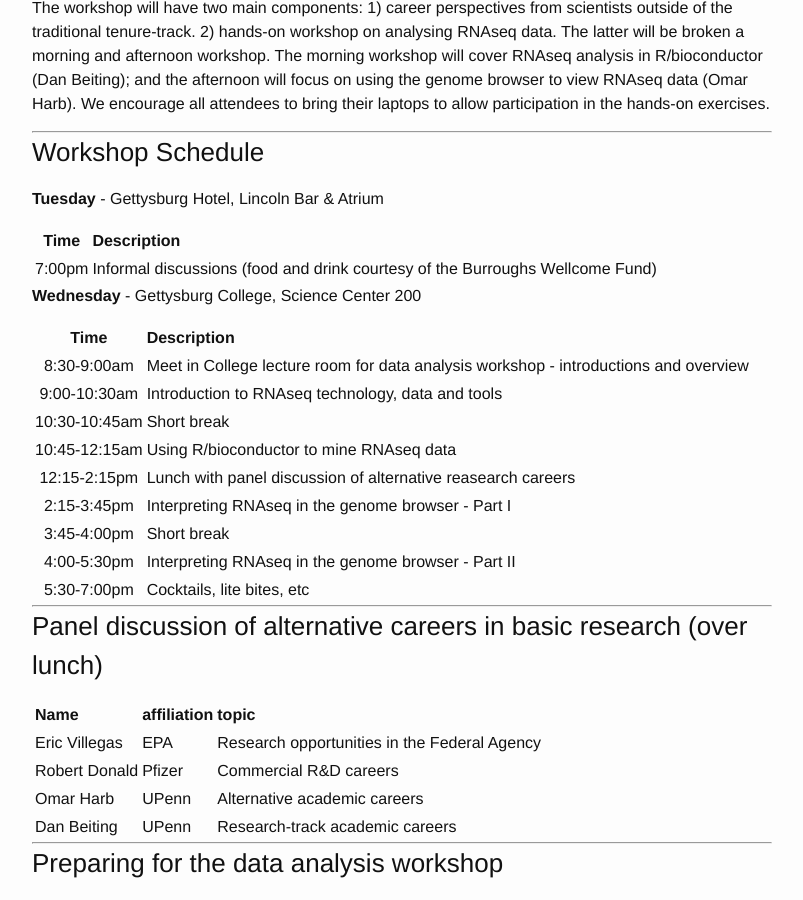
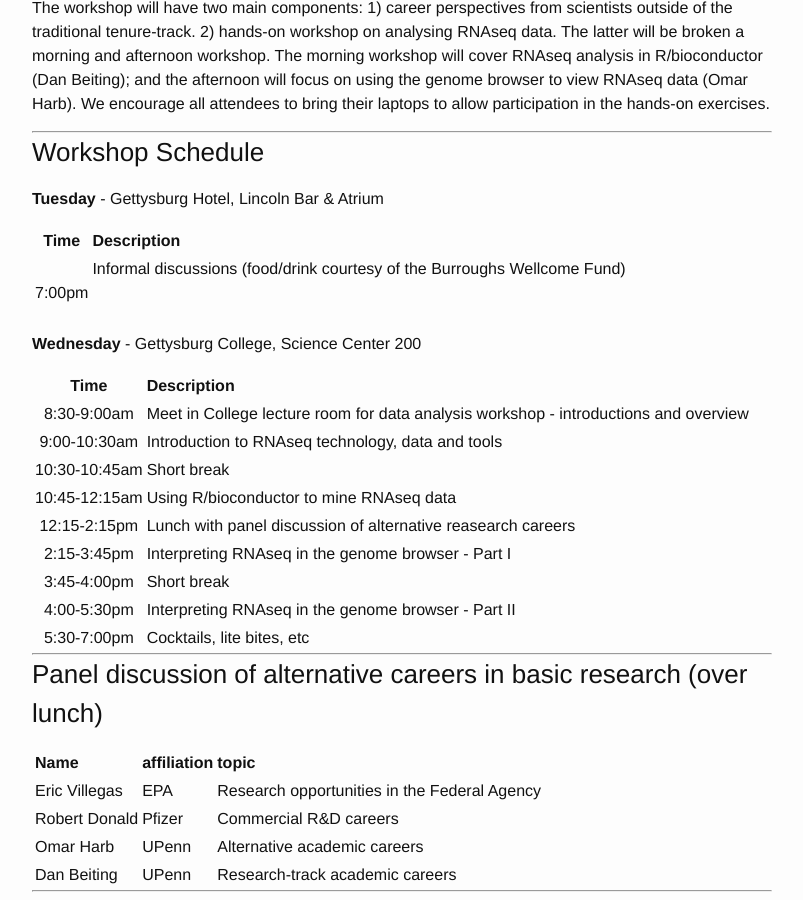
Before and after one commit to ToxoGenomicsWorkshop/ToxoGenomicsWorkshop.github.io, a Jekyll site: the page built from index.md, in a window 1280 px wide and 900 px high, scrolled down 426 px. Shown: the whole window, without its empty margins (238-1041 px from the left). Built offline with Jekyll 4.4.1, drawn with Linux system fonts in a browser that asks for light colours.

Commit message:
updated site

```diff
--- a/index.md
+++ b/index.md
@@ -22,7 +22,7 @@ The workshop will have two main components: 1) career perspectives from scientis
 
 Time	|	Description	|
 :------:|:--------
-7:00pm	|	Informal discussions (food and drink courtesy of the Burroughs Wellcome Fund)<br/>
+7:00pm	|	Informal discussions (food/drink courtesy of the Burroughs Wellcome Fund)<br/><br/><br/>
 
 
 
```
